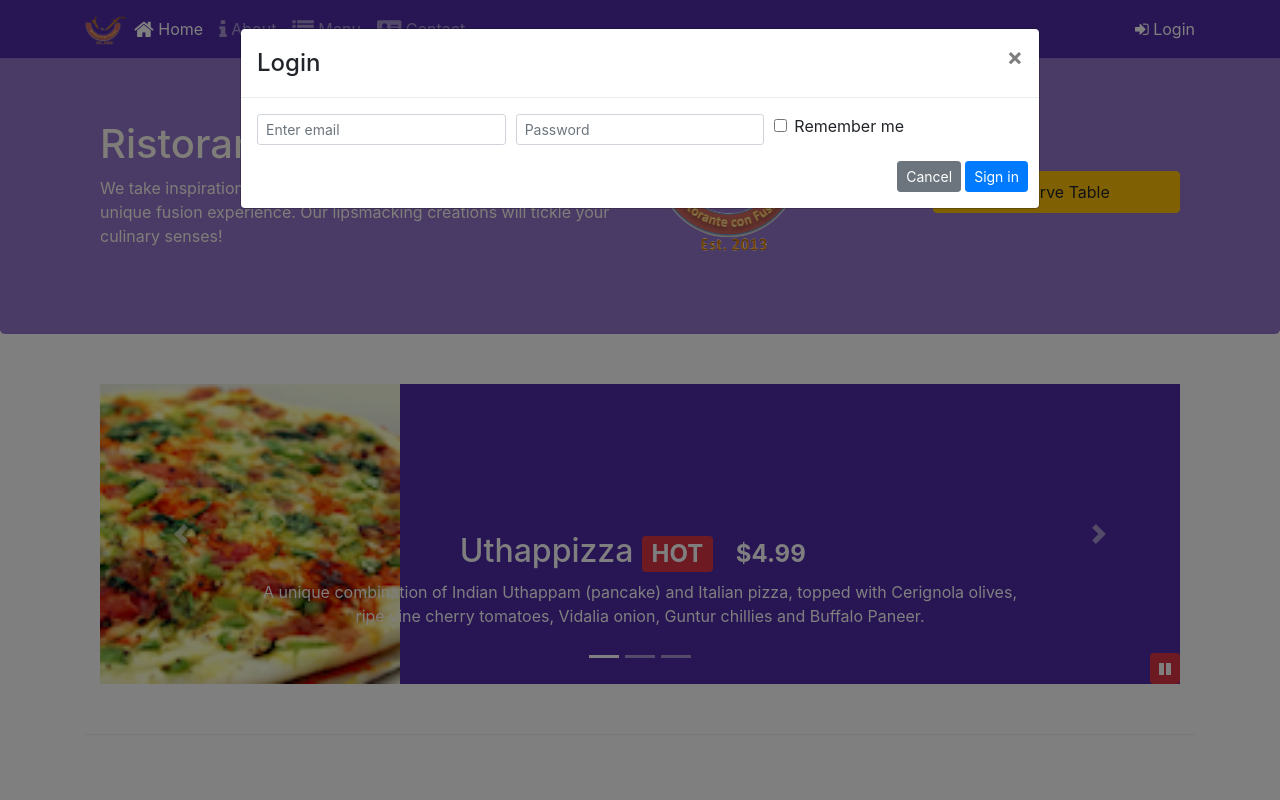
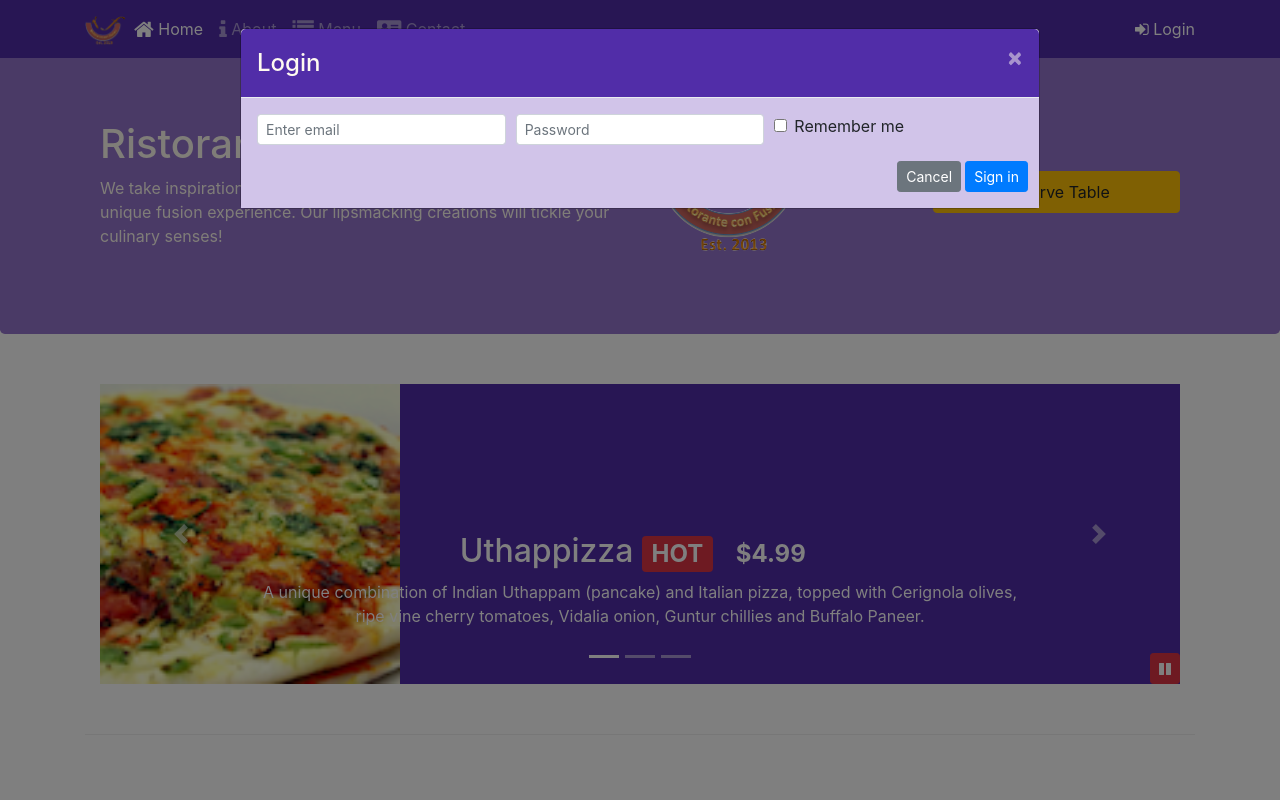
Before and after one commit to Nexus000110/bootstrap4-confusion, a website: page index.html in a window 1280 px wide. Both pictures are taken after a click on the button "Login". Shown: the top 800 px of the page. Drawn offline with nearby package versions, Linux system fonts and the light colour scheme.

Commit message:
Assignment 4

```diff
--- a/css/styles.scss
+++ b/css/styles.scss
@@ -59,6 +59,7 @@ body{
 
     .carousel-item {
         height: $carousel-item-height;
+
         img {
             position: absolute;
             top: 0;
@@ -74,3 +75,23 @@ body{
     bottom: 0px;
     z-index: 1;
 }
+
+.modal {
+
+    .modal-content {
+
+
+        .modal-header {
+            background: $background-dark;
+            color: floralwhite;
+
+            .close {
+                color: floralwhite;
+            }
+        }
+
+        .modal-body {
+            background: $background-pale;
+        }
+    }
+}
--- a/index.html
+++ b/index.html
@@ -40,7 +40,7 @@
                     </li>
                 </ul>
                 <span class="navbar-text">
-                    <a data-toggle="modal" data-target="#loginModal">
+                    <a role="button" id="loginButton">
                         <span class="fa fa-sign-in"></span>
                         Login
                     </a>
@@ -105,7 +105,7 @@
                     <img src="img/logo.png" class="img-fluid">
                 </div>
                 <div class="col-12 col-sm-3 align-self-center">
-                    <a role="button" class="btn btn-block nav-link btn-warning" data-toggle="modal" data-html="true"
+                    <a role="button" id="reserveButton" class="btn btn-block nav-link btn-warning" data-html="true"
                         data-placement="bottom" href="#reserveModal">
                         Reserve Table
                     </a>
@@ -424,6 +424,21 @@
         });
     </script>
 
+    <script>
+        $(document).ready(function () {
+            $('#loginButton').click(function () {
+                $('#loginModal').modal('toggle');
+            });
+        });
+    </script>
+    <script>
+        $(document).ready(function () {
+            $('#reserveButton').click(function () {
+                $('#reserveModal').modal('toggle');
+            });
+        });
+    </script>
+
 </body>
 
 </html>
```
Also changed, not shown: css/styles.css.
